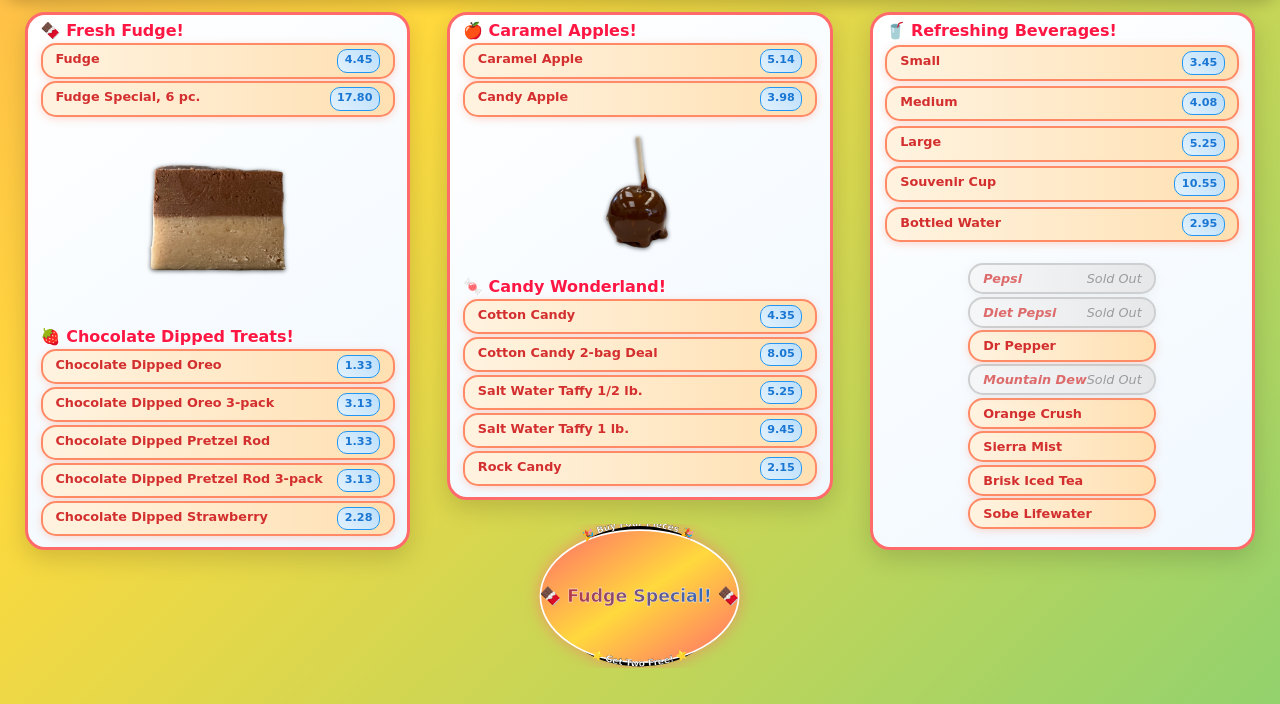
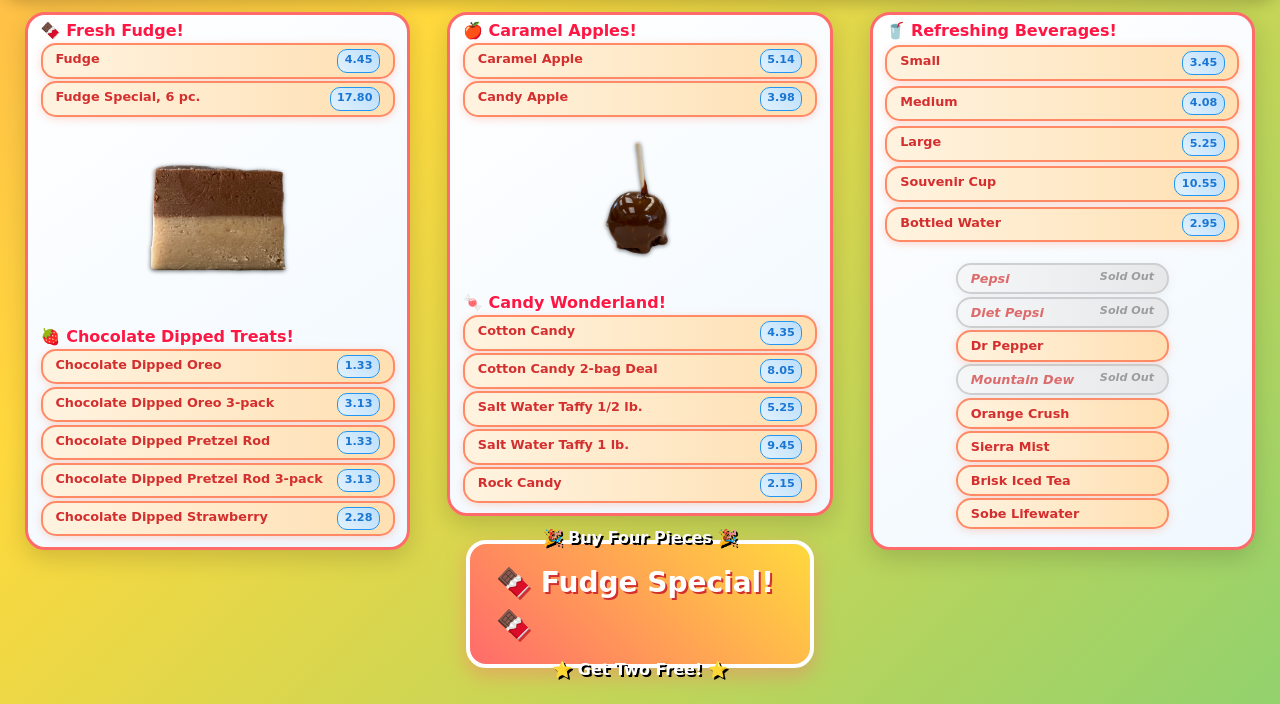
Before and after one commit to adfar/sock_render, a Flask app: page / in a window 1280 px wide. Shown: the part 96-800 px from the top of the page. Run offline with Flask 3, Linux system fonts and the light colour scheme; some libraries are stand-ins or nearby versions.

Commit message:
fixed menu styling

```diff
--- a/static/styles.css
+++ b/static/styles.css
@@ -117,6 +123,19 @@ h1.title {
     margin-top: 2vh;
 }
 
+#beverages .item_name {
+    margin-right: 2vw;
+}
+
+#beverages .price {
+    background: none;
+    border: none;
+    padding: 0;
+    color: #757575;
+    font-style: italic;
+}
+
+
 .group {
     margin-bottom: 0;
     border-radius: 20px;
@@ -162,22 +181,45 @@ h1.title {
     flex-direction: column;
 }
 
-svg {
-    filter: drop-shadow(0px 0px 8px rgb(255 107 107 / 0.6));
-    -webkit-mask:linear-gradient(-60deg,#000 30%,#0005,#000 70%) right/300% 100%;
-    animation: shimmer 5s infinite;
+#special {
+    background: linear-gradient(45deg, #ff6b6b, #ffd93d);
+    border-radius: 20px;
+    border: 4px solid #fff;
+    box-shadow: 0 8px 20px rgba(255, 107, 107, 0.4);
     margin-top: 3vh;
     margin-bottom: 3vh;
+    padding: 3vh 2vw;
+    width: 90%;
+    height: 16vh;
+    display: flex;
+    flex-direction: column;
+    justify-content: center;
+    align-items: center;
     align-self: center;
-    border-radius: 0;
-    background: none;
-    padding: 0;
-    width: 90%;
-    height: 20vh;
+    animation: shimmer 5s infinite;
+}
+
+.special-text {
+    font-family: 'Comic Sans MS', cursive, sans-serif;
+    font-size: 2vh;
+    font-weight: bold;
+    color: #fff;
+    text-shadow: 2px 2px 0px #000;
+    margin: 0.5vh 0;
+}
+
+.fudge-special {
+    font-family: 'Comic Sans MS', cursive, sans-serif;
+    font-size: 3.5vh;
+    font-weight: bold;
+    color: #fff;
+    text-shadow: 2px 2px 0px #d32f2f;
+    margin: 1vh 0;
 }
 
 .click {
-    padding: 0;
+    padding: 20px;
+    background: #ffffff;
 }
 
 .false {
@@ -189,12 +231,19 @@ svg {
     box-shadow: 0 2px 8px rgba(189, 189, 189, 0.3) !important;
 }
 
-.button {
+body:not(.click) .button {
     width: 20vw;
     border-radius: 0 !important;
 }
 
-.menu_item {
+body.click .button {
+    width: 120px;
+    border-radius: 4px !important;
+    font-weight: 600;
+    font-size: 14px;
+}
+
+body:not(.click) .menu_item {
     display: flex;
     flex-direction: row;
     justify-content: space-between;
--- a/templates/click.html
+++ b/templates/click.html
@@ -13,11 +13,11 @@
                     <label for="{{ item.name }}" id="{{ item.name }}_label" class="item_label">{{ item.name }}</label>
                     <div class="control">
                         {% if item.status %}
-                            <button id="{{ item.name }}" class="button is-danger">
+                            <button id="{{ item.name }}" class="button is-primary">
                             Out
                             </button>
                         {% else %}
-                        <button id="{{ item.name }}" class="button is-primary">
+                        <button id="{{ item.name }}" class="button is-danger">
                             In
                         </button>
                         {% endif %}
@@ -31,8 +31,8 @@
         document.querySelectorAll('.menu_item').forEach(function(form) {
             form.addEventListener('submit', function(e) {
                 e.preventDefault();
+                form.children[1].children[0].classList.toggle('is-danger');
                 form.children[1].children[0].classList.toggle('is-primary');
-                form.children[1].children[0].classList.toggle('is-danger');
                 form.children[1].children[0].innerHTML = form.children[1].children[0].innerHTML ==='In' ? 'Out' : 'In';
                 const payload = new FormData(form);
                 fetch("/click", {
--- a/templates/index.html
+++ b/templates/index.html
@@ -81,34 +81,11 @@
                             {% endfor %}
                         </div>
                     </div>
-                    <svg id="special" viewBox="0 0 500 350" style="background: none;">
-                        <defs>
-                            <linearGradient id="specialGrad" x1="0%" y1="0%" x2="100%" y2="100%">
-                                <stop offset="0%" style="stop-color:#ff6b6b;stop-opacity:1" />
-                                <stop offset="50%" style="stop-color:#ffd93d;stop-opacity:1" />
-                                <stop offset="100%" style="stop-color:#ff6b6b;stop-opacity:1" />
-                            </linearGradient>
-                            <linearGradient id="textGrad" x1="0%" y1="0%" x2="100%" y2="0%">
-                                <stop offset="0%" style="stop-color:#d32f2f;stop-opacity:1" />
-                                <stop offset="100%" style="stop-color:#1976d2;stop-opacity:1" />
-                            </linearGradient>
-                        </defs>
-                        <path id="top" d="M 50 145 a 200 140 0 0 1 400, 0"/>
-                        <path id="bottom" d="M 50 205 a 200 140 0 0 0 400, 0"/>
-                        <ellipse cx="250" cy="175" rx="240" ry="160" fill="url(#specialGrad)" stroke="#fff" stroke-width="4"/>
-                        <text text-anchor="middle" font-size="22px" font-family="Comic Sans MS, cursive" font-weight="bold" fill="#fff" stroke="#000" stroke-width="0.5">
-                            <textPath href="#top" startOffset="50%">
-                                🎉 Buy Four Pieces 🎉
-                            </textPath>
-                            <textPath href="#bottom" startOffset="50%">
-                                ⭐ Get Two Free! ⭐
-                            </textPath>
-                        </text>
-                        <style>
-                            #fudge_special {font: bold 42px 'Comic Sans MS', cursive; fill: url(#textGrad); stroke: #fff; stroke-width: 1;}
-                        </style>
-                        <text id="fudge_special" x="250" y="175" text-anchor="middle" dominant-baseline="central">🍫 Fudge Special! 🍫</text>
-                    </svg>
+                    <div id="special">
+                        <div class="special-text">🎉 Buy Four Pieces 🎉</div>
+                        <div class="fudge-special">🍫 Fudge Special! 🍫</div>
+                        <div class="special-text">⭐ Get Two Free! ⭐</div>
+                    </div>
                 </div>
             <div class="column">
                 <div class="group">
@@ -129,7 +106,7 @@
                         <li>
                             <div id="{{ item.name }}" class="{{ item.status|string|lower }} menu_item">
                                 <span class="item_name">{{ item.name }}</span>
-                                <span>
+                                <span class="price">
                                     {% if not item.status %}
                                         Sold Out
                                     {% endif %}
```
Also changed, not shown: other parts of static/styles.css (+47 -1 lines), database.db.
